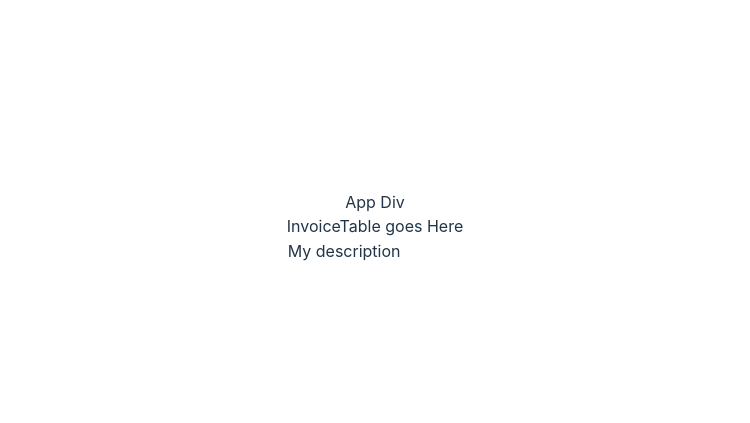
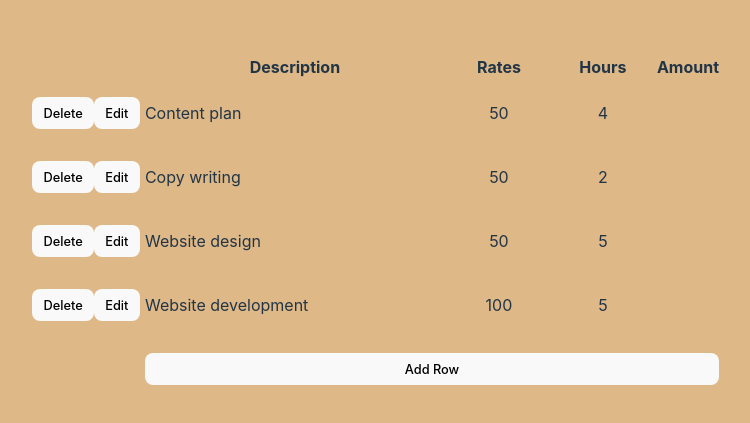
Before and after one commit to lalder57/wb-think-in-react-demo, a React (Vite) app: page / in a window 1280 px wide. Shown: the part 173-596 px from the top of the page, without its empty margins (265-1015 px from the left). Built offline with nearby package versions, Linux system fonts and the light colour scheme.

Commit message:
TableRow receiving test data

```diff
--- a/src/App.jsx
+++ b/src/App.jsx
@@ -9,12 +9,7 @@ const TEST_DATA = [
 ];
 
 function App() {
-  return (
-    <div>App Div
-      <InvoiceTable />
-    </div>
-
-  )
+  return <InvoiceTable initialData={TEST_DATA}/>
 }
 
 export default App;
--- a/src/components/AddRowButton.jsx
+++ b/src/components/AddRowButton.jsx
@@ -2,9 +2,12 @@
 
 const AddRowButton = () => {
   return (
-    <div>
-      AddRowButton
-    </div>
+    <tr>
+      <td></td>
+      <td colSpan={4}>
+        <button>Add Row</button>
+      </td>
+    </tr>
   )
 }
 
--- a/src/components/InvoiceTable.jsx
+++ b/src/components/InvoiceTable.jsx
@@ -1,13 +1,42 @@
 import './InvoiceTable.css';
-import DescriptionCell from './DescriptionCell.jsx';
+import TableRow from './TableRow.jsx';
+import TableHeader from './TableHeader.jsx'
+import AddRowButton from './AddRowButton.jsx'
 
-import ModeButtons from './ModeButtons.jsx';
 
-const InvoiceTable = () => {
+const InvoiceTable = ( {initialData }) => {
+
+  console.log("INITIAL DATA:", initialData);
   return (
+
     <div>
-      InvoiceTable goes Here
-      <DescriptionCell isEditing={false} value={"My description"}/>
+      <table>
+        <thead>
+          <TableHeader />
+        </thead>
+        <tbody>
+          <TableRow
+            initialIsEditing={false}
+            initialInvoiceData={initialData[0]}
+            />
+            <TableRow
+            initialIsEditing={false}
+            initialInvoiceData={initialData[1]}
+            />
+            <TableRow
+            initialIsEditing={false}
+            initialInvoiceData={initialData[2]}
+            />
+            <TableRow
+            initialIsEditing={false}
+            initialInvoiceData={initialData[3]}
+            />
+
+        </tbody>
+        <tfoot>
+          <AddRowButton />
+        </tfoot>
+      </table>
     </div>
   )
 }
--- a/src/components/TableHeader.jsx
+++ b/src/components/TableHeader.jsx
@@ -3,9 +3,14 @@
 
 const TableHeader = () => {
   return (
-    <div>
-      TableHeader
-    </div>
+    <tr>
+      <th></th> {/* Leave this blank because this 'header' will be above the buttons, which need no header*/}
+      <th>Description</th>
+      <th>Rates</th>
+      <th>Hours</th>
+      <th>Amount</th>
+    </tr>
+
   )
 }
 
--- a/src/components/TableRow.jsx
+++ b/src/components/TableRow.jsx
@@ -1,12 +1,22 @@
-import { useState } from "react"
+import { useState } from "react";
+import DescriptionCell from './DescriptionCell.jsx';
+import RateCell from './RateCell.jsx';
+import HoursCell from './HoursCell.jsx';
+import ModeButtons from './ModeButtons.jsx';
 
-const TableRow = () => {
+const TableRow = ({ initialIsEditing, initialInvoiceData }) => {
+
+  const {description, rate, hours} = initialInvoiceData;
+
 
   return (
-    <div>
-      Table Row
-    </div>
-  )
-}
+    <tr>
+      <ModeButtons isEditing={initialIsEditing} />
+      <DescriptionCell isEditing={initialIsEditing} value={description} />
+      <RateCell isEditing={initialIsEditing} value={rate} />
+      <HoursCell isEditing={initialIsEditing} value={hours} />
+    </tr>
+  );
+};
 
-export default TableRow
+export default TableRow;
--- a/src/index.css
+++ b/src/index.css
@@ -29,6 +29,7 @@ body {
   place-items: center;
   min-width: 320px;
   min-height: 100vh;
+  background-color: burlywood;
 }
 
 h1 {
```
